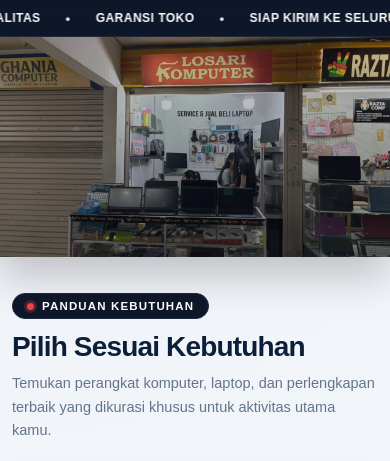
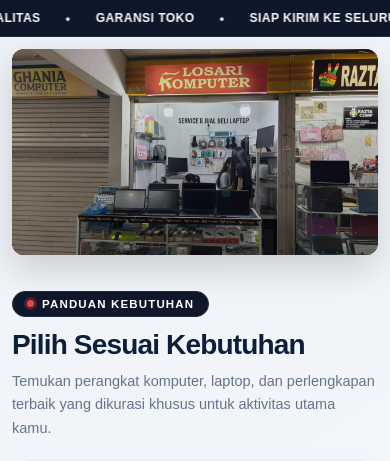
Before and after one commit to Fauzanalifatah/Database-Kelompok-9, a Django app: page / in a window 390 px wide. Shown: the part 99-560 px from the top of the page. Run offline with Django 5.2, Linux system fonts and the light colour scheme; data comes from the database, SQL or seed files in the repository; data that the repository does not hold is empty.

Commit message:
Kecilkan lebar banner hero Home dan Shop agar sejajar dengan container dan modern

```diff
--- a/app/templates/storefront/home.html
+++ b/app/templates/storefront/home.html
@@ -2,7 +2,7 @@
 {% load static %}
 {% block title %}Home - Losari Computer{% endblock %}
 {% block extra_css %}
-<link rel="stylesheet" href="{% static 'css/home.css' %}?v=18">
+<link rel="stylesheet" href="{% static 'css/home.css' %}?v=19">
 <link rel="stylesheet" href="{% static 'css/shop.css' %}">
 <style>
 /* ─── Modern Sleek Hero Slider (Clean & Professional) ─── */
@@ -10,20 +10,24 @@
     position: relative;
     width: 100%;
     overflow: hidden;
+    border-radius: 18px;
 }
 .hero-slides-wrapper {
     display: flex;
     transition: transform 0.65s cubic-bezier(0.16, 1, 0.3, 1);
     width: 100%;
+    border-radius: 18px;
 }
 .hero-slide {
     min-width: 100%;
     flex: 0 0 100%;
+    border-radius: 18px;
 }
 .hero-banner-link {
     display: block;
     width: 100%;
     text-decoration: none;
+    border-radius: 18px;
 }
 /* Sleek Glassmorphism Floating Navigation Arrows */
 .hero-nav-btn {
--- a/app/templates/storefront/shop.html
+++ b/app/templates/storefront/shop.html
@@ -1,7 +1,7 @@
 {% extends "storefront/base.html" %}
 {% load static %}
 {% block title %}Shop - Losari Computer{% endblock %}
-{% block extra_css %}<link rel="stylesheet" href="{% static 'css/shop.css' %}?v=20">{% endblock %}
+{% block extra_css %}<link rel="stylesheet" href="{% static 'css/shop.css' %}?v=21">{% endblock %}
 {% block content %}
 <section class="shop-hero" aria-label="Shop hero banner">
     <img class="shop-hero-image" src="{% static 'images/losari-computer-hero.png' %}" alt="Losari Computer - Pusat Laptop dan Solusi Komputer Terpercaya">
--- a/static/css/home.css
+++ b/static/css/home.css
@@ -1,6 +1,6 @@
-.hero { position:relative; overflow:hidden; min-height:0; margin:0 0 46px; background:#0f141a; box-shadow:0 18px 40px rgba(0,0,0,0.22); }
-.hero::after { content:""; position:absolute; inset:0; background:linear-gradient(180deg, rgba(15, 20, 26, 0.20) 0%, rgba(15, 20, 26, 0.48) 100%); pointer-events:none; }
-.hero img { display:block; width:100%; height:auto; max-height:610px; object-fit:cover; object-position:center; }
+.hero { position:relative; overflow:hidden; min-height:0; width:min(1220px, calc(100% - 40px)); margin:20px auto 42px; border-radius:18px; background:#0f141a; box-shadow:0 14px 36px rgba(0,0,0,0.16); }
+.hero::after { content:""; position:absolute; inset:0; border-radius:18px; background:linear-gradient(180deg, rgba(15, 20, 26, 0.08) 0%, rgba(15, 20, 26, 0.32) 100%); pointer-events:none; }
+.hero img { display:block; width:100%; height:auto; max-height:520px; object-fit:cover; object-position:center 30%; border-radius:18px; }
 /* ═══════════════════════════════════════════════════════════
    MODERN EDITORIAL ARTICLES SHOWCASE (CLEAN, PRO, MAGAZINE)
 ═══════════════════════════════════════════════════════════ */
@@ -763,13 +763,16 @@
     .category { padding:22px 20px; min-height:auto; }
     .category-content h3 { font-size:18px; }
     .category-content p { font-size:13px; }
-    .hero img { min-height:280px; object-fit:cover; }
+    .hero { width:min(1220px, calc(100% - 32px)); margin:16px auto 32px; border-radius:14px; }
+    .hero::after, .hero img { border-radius:14px; }
+    .hero img { min-height:240px; max-height:380px; object-fit:cover; }
     .featured-editorial-card { grid-template-columns: 1fr; }
     .featured-editorial-media { min-height: 260px; }
 }
 @media (max-width:560px) {
-    .hero { margin-bottom:30px; }
-    .hero img { min-height:220px; object-fit:cover; object-position:center; }
+    .hero { width:min(1220px, calc(100% - 24px)); margin:12px auto 26px; border-radius:12px; }
+    .hero::after, .hero img { border-radius:12px; }
+    .hero img { min-height:180px; max-height:260px; object-fit:cover; object-position:center; }
     .categories,.trust { grid-template-columns:1fr; gap:14px; }
     .deepublish-partners { padding-right:18px; padding-left:18px; }
     .deepublish-partners h2 { margin-bottom:28px; }
--- a/static/css/shop.css
+++ b/static/css/shop.css
@@ -7,7 +7,10 @@
 .shop-hero {
     position: relative;
     overflow: hidden;
-    width: 100%;
+    width: min(1220px, calc(100% - 40px));
+    margin: 20px auto 36px;
+    border-radius: 18px;
+    box-shadow: 0 14px 36px rgba(0, 0, 0, 0.14);
     color: #fff;
     background: #8fd9ff;
 }
@@ -17,9 +20,11 @@
     display: block;
     width: 100%;
     height: auto;
-    min-height: 360px;
+    max-height: 520px;
+    min-height: 0;
     object-fit: cover;
     object-position: center;
+    border-radius: 18px;
 }
 
 .shop-content {
@@ -509,7 +514,12 @@
 }
 
 /* Cart inline form on shop cards */
-.cart-inline-form { display: inline-flex; margin: 0; padding: 0; }
+.cart-inline-form {
+    display: inline-flex;
+    margin: 0;
+    padding: 0;
+}
+
 .cart-add-button {
     display: inline-flex;
     align-items: center;
@@ -525,6 +535,7 @@
     cursor: pointer;
     transition: all 0.2s ease;
 }
+
 .cart-add-button:hover {
     color: #fff;
     background: #1455d9;
@@ -595,11 +606,21 @@
 
 /* Mobile - max 760px */
 @media (max-width: 760px) {
+    .shop-hero {
+        width: min(1220px, calc(100% - 24px));
+        margin: 14px auto 24px;
+        border-radius: 12px;
+        max-height: 280px;
+    }
+
     .shop-hero-image,
     .shop-hero img {
-        min-height: 230px;
+        height: auto;
+        max-height: 280px;
+        min-height: 0;
         object-fit: cover;
         object-position: center;
+        border-radius: 12px;
     }
 
     .shop-content {
```
